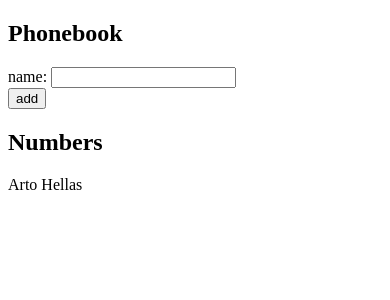
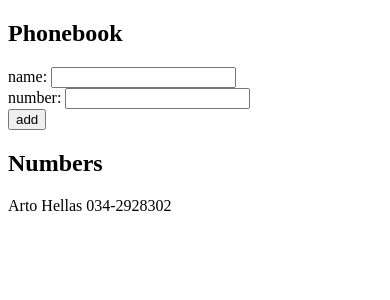
Before and after one commit to philipmuller/fullstackopen, a React (Vite) app in the folder Part2/phonebook/: page / in a window 390 px wide. Shown: the top 300 px of the page. Built offline with nearby package versions, Linux system fonts and the light colour scheme.

Commit message:
2.8: The Phonebook Step 3

```diff
--- a/Part2/phonebook/src/App.jsx
+++ b/Part2/phonebook/src/App.jsx
@@ -3,16 +3,17 @@ import PersonInput from './components/PersonInput'
 
 const App = () => {
   const [persons, setPersons] = useState([
-    { id: 1, name: 'Arto Hellas' }
+    { id: 1, name: 'Arto Hellas', number: '034-2928302' }
   ])
 
-  const addPerson = (newName) => {
-    if (persons.some(person => person.name === newName)) {
-      alert(`${newName} is already in the phonebook`)
+  const addPerson = ({name, number}) => {
+    if (persons.some(person => person.name === name)) {
+      alert(`${name} is already in the phonebook`)
     } else {
       const newPerson = {
         id: persons.length + 1,
-        name: newName
+        name: name,
+        number: number
       }
       setPersons(persons.concat(newPerson))
     }
@@ -23,7 +24,7 @@ const App = () => {
       <h2>Phonebook</h2>
       <PersonInput onSubmit={addPerson} />
       <h2>Numbers</h2>
-      {persons.map(person => <p key={person.id}>{person.name}</p>)}
+      {persons.map(person => <p key={person.id}>{person.name} {person.number}</p>)}
     </div>
   )
 }
--- a/Part2/phonebook/src/components/PersonInput.jsx
+++ b/Part2/phonebook/src/components/PersonInput.jsx
@@ -2,22 +2,38 @@ import { useState } from 'react'
 
 const PersonInput = ({onSubmit}) => {
     const [newName, setNewName] = useState('')
+    const [newNumber, setNewNumber] = useState('')
 
     const handleNameChange = (event) => {
       console.log(event.target.value)
       setNewName(event.target.value)
     }
 
+    const handleNumberChange = (event) => {
+        console.log(event.target.value)
+        setNewNumber(event.target.value)
+    }
+
     const handleSubmission = (event) => {
       event.preventDefault()
-      onSubmit(newName)
+
+      if ((newName === "")|| (newNumber === "")) {
+        alert('Please enter a name and number')
+        return
+      }
+
+      onSubmit({name: newName, number: newNumber})
       setNewName('')
+      setNewNumber('')
     }
 
     return (
       <form onSubmit={handleSubmission}>
         <div>
           name: <input value={newName} onChange={handleNameChange} />
+        </div>
+        <div>
+          number: <input value={newNumber} onChange={handleNumberChange} />
         </div>
         <div>
           <button type="submit">add</button>
```
